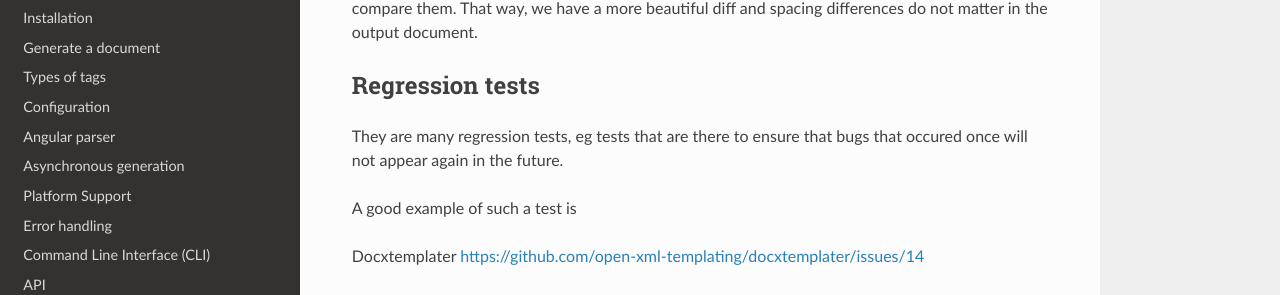
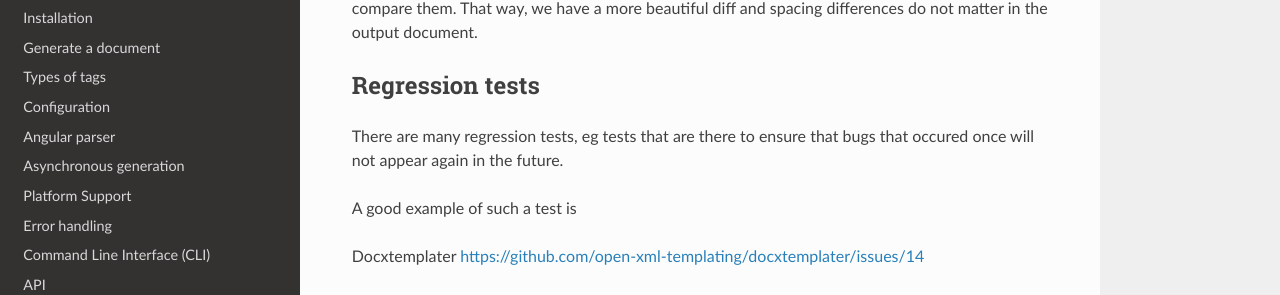
Before and after one commit to open-xml-templating/docxtemplater, a Sphinx documentation site: the page built from docs/source/testing.rst, in a window 1280 px wide and 900 px high, scrolled down 750 px. Shown: the part 131-426 px from the top of the window. Built offline with Sphinx 7.4.7 and the Read the Docs theme 2.0.0, drawn with Linux system fonts in a browser that asks for light colours.

Commit message:
Fix a few english typos

```diff
--- a/docs/source/angular_parse.rst
+++ b/docs/source/angular_parse.rst
@@ -113,5 +113,5 @@ For example, it is possible to write the following template :
     {#cond4 ? users : usersWithAdminRights}
     Paragraph 3
     {/}
-    They are {users.length} users.
+    There are {users.length} users.
     {/generalCondition}
--- a/docs/source/configuration.rst
+++ b/docs/source/configuration.rst
@@ -36,7 +36,7 @@ The scopemanager does the following :
 
  * whenever the tag needs to be rendered, docxtemplater calls `parser('name').get({name: 'John'})`, if `{name: 'John'}` is the current scope.
 
-When inside a loop, for example : `{#users}{name}{/users}`, they are several "scopes" in which it is possible to evaluate the `{name}` property. The "deepest" scope is always evaluated first, so if the data is : `{users: [{name: "John"}], name: "Mary"}`, the parser calls the function `parser('name').get({name:"John"})`. Now if the returned value from the `.get` method is `null` or `undefined`, docxtemplater will call the same parser one level up, until it reaches the end of the scope.
+When inside a loop, for example : `{#users}{name}{/users}`, there are several "scopes" in which it is possible to evaluate the `{name}` property. The "deepest" scope is always evaluated first, so if the data is : `{users: [{name: "John"}], name: "Mary"}`, the parser calls the function `parser('name').get({name:"John"})`. Now if the returned value from the `.get` method is `null` or `undefined`, docxtemplater will call the same parser one level up, until it reaches the end of the scope.
 
 If the root scope also returns `null` or `undefined` for the `.get` call, then the value from the nullGetter is used.
 
--- a/docs/source/testing.rst
+++ b/docs/source/testing.rst
@@ -40,7 +40,7 @@ shouldBeSame will, for each XML file that is inside the zip document, pretty pri
 Regression tests
 ----------------
 
-They are many regression tests, eg tests that are there to ensure that bugs that occured once will not appear again in the future.
+There are many regression tests, eg tests that are there to ensure that bugs that occured once will not appear again in the future.
 
 A good example of such a test is
 
```
Also changed, not shown: CHANGELOG.md (+1 -1 lines), README.md (+1 -1 lines), contributing.md (+10 -14 lines).
